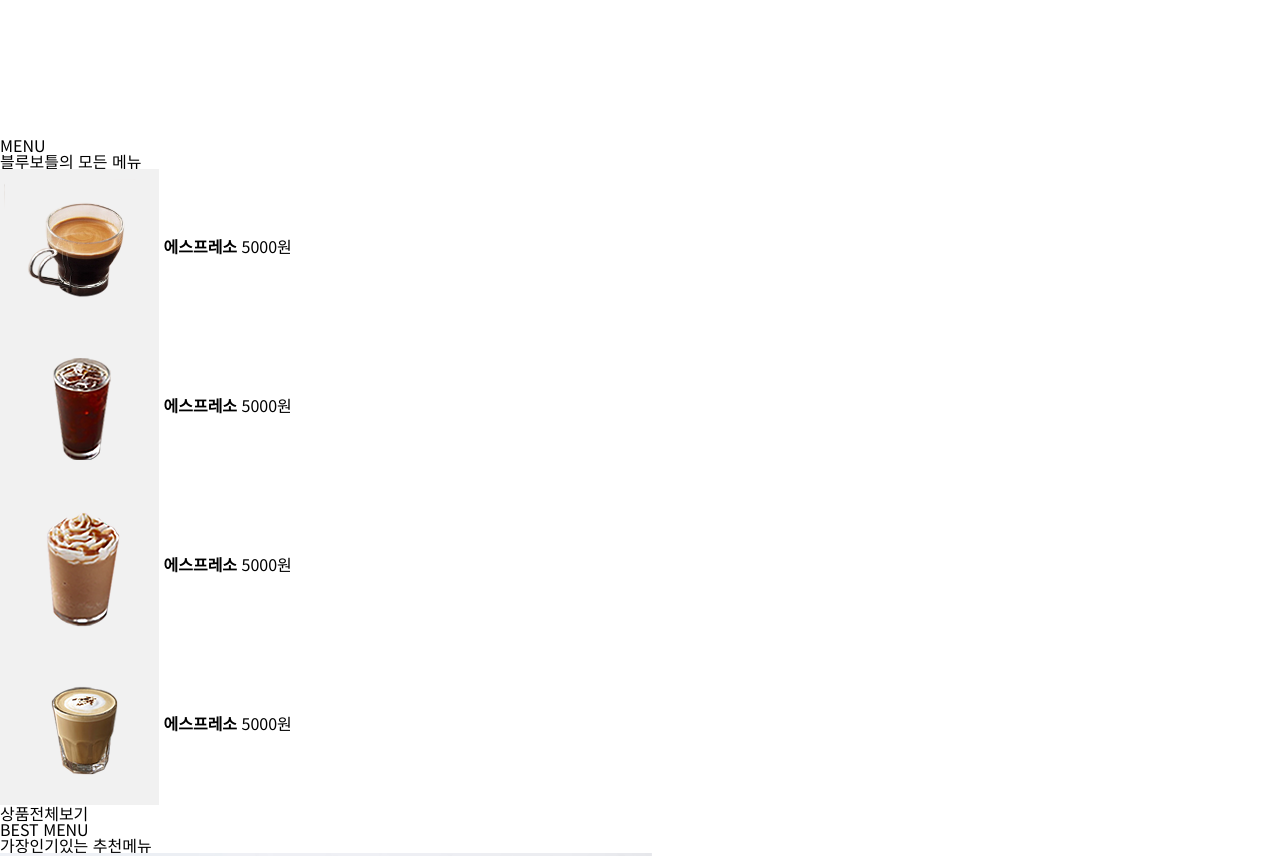
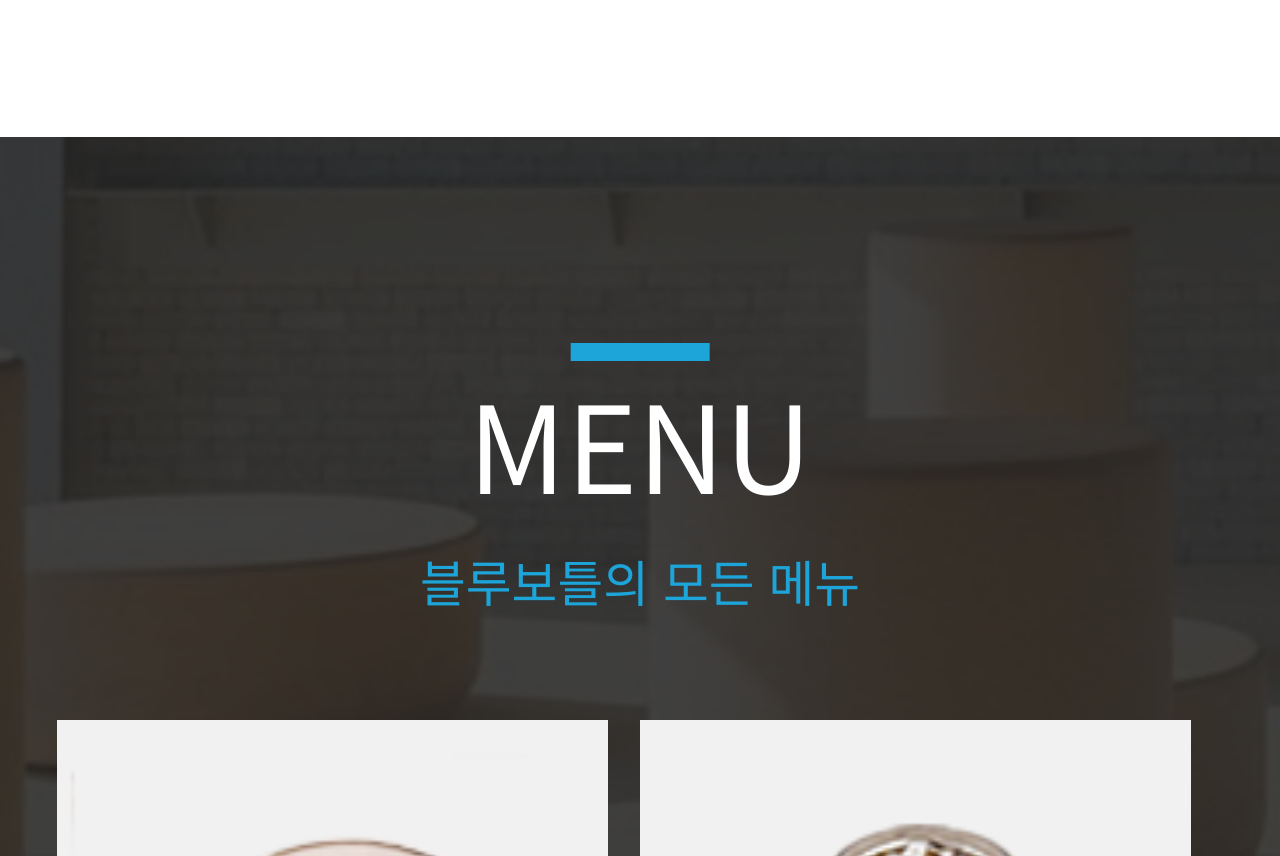
Before and after one commit to som0301/mobile-ex, a plain HTML site: page index.html in a window 1280 px wide. Shown: the part 3300-4156 px from the top of the page. Drawn offline with Linux system fonts and the light colour scheme.

Commit message:
menu-add

```diff
--- a/css/index.css
+++ b/css/index.css
@@ -18,4 +18,17 @@ header .menu-btn{text-indent: -9999px; width: 46px; height: 46px; background: ur
 .subscribe-area .subscribe-list li{text-align: center; margin-bottom: 3.333vw;}
 .subscribe-area .subscribe-list li img{width: 73.888vw;}
 .subscribe-area .subscribe-btn{width: 64.722vw; height: 16.388vw; font-size: 4.166vw; color: #fff; background-color: #36373b; text-align: center; line-height: 16.388vw; margin: 8.033vw auto 0; }
-/* margin-bottom: 8.055vw; */
+/* 메뉴 */
+.menu-area{background: url(../img/menu-bg.png) no-repeat center / cover; padding: 16.111vw 4.444vw 14.722vw;}
+.menu-area .menu-title{color: #fff; text-align: center; font-size: 9.444vw; position: relative; padding-top: 3.055vw;}
+.menu-area .menu-title::before{content: ""; display: block; position: absolute; top: 0; left: 50%; transform: translateX(-50%); background-color: #1da4d9; width: 10.833vw; height: 1.389vw;}
+.menu-area .menu-title-sub{color: #1da4d9; text-align: center; margin-top: 4.166vw; font-size: 3.889vw; margin-bottom: 8.889vw;}
+.menu-area .menu-list{display: flex; flex-wrap: wrap; }
+.menu-area .menu-list>li{width: calc(50% - 2.5vw); /* gap */}
+.menu-area .menu-list>li:nth-child(2n+1){margin-right: 1.25vw;}
+.menu-area .menu-list>li:nth-child(2n){margin-left: 1.25vw;}
+.menu-area .menu-list>li img{width: 100%;}
+.menu-area .menu-list>li>a>span{display: block;}
+.menu-area .menu-list>li .menu-thum-txt{text-align: center; color: #a1a1a1; padding: 3.889vw 0;}
+.menu-area .menu-list>li .menu-thum-txt strong{color: #fff; display: block; font-size: 3.611vw; margin-bottom: 2.5vw;}
+.menu-area .menu-list>li .menu-thum-txt .price{font-size: 3.055vw;}
```
